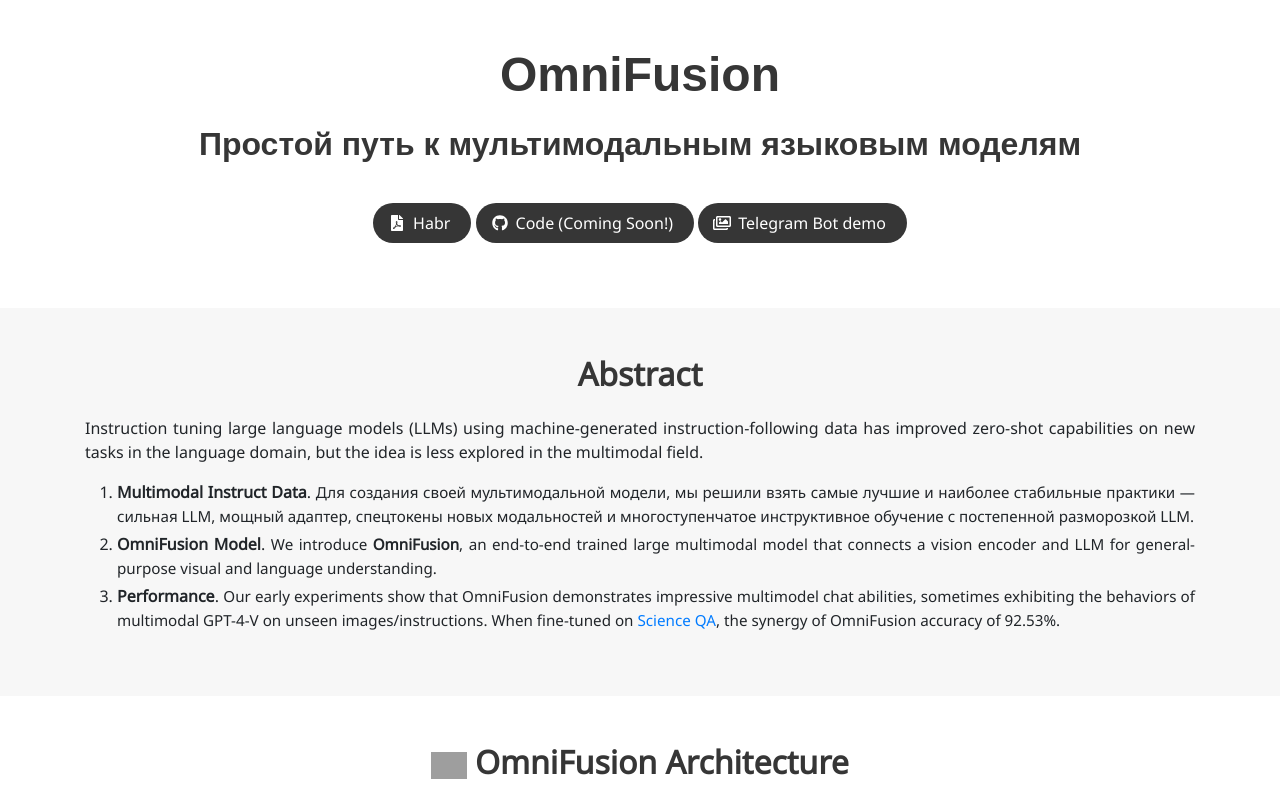
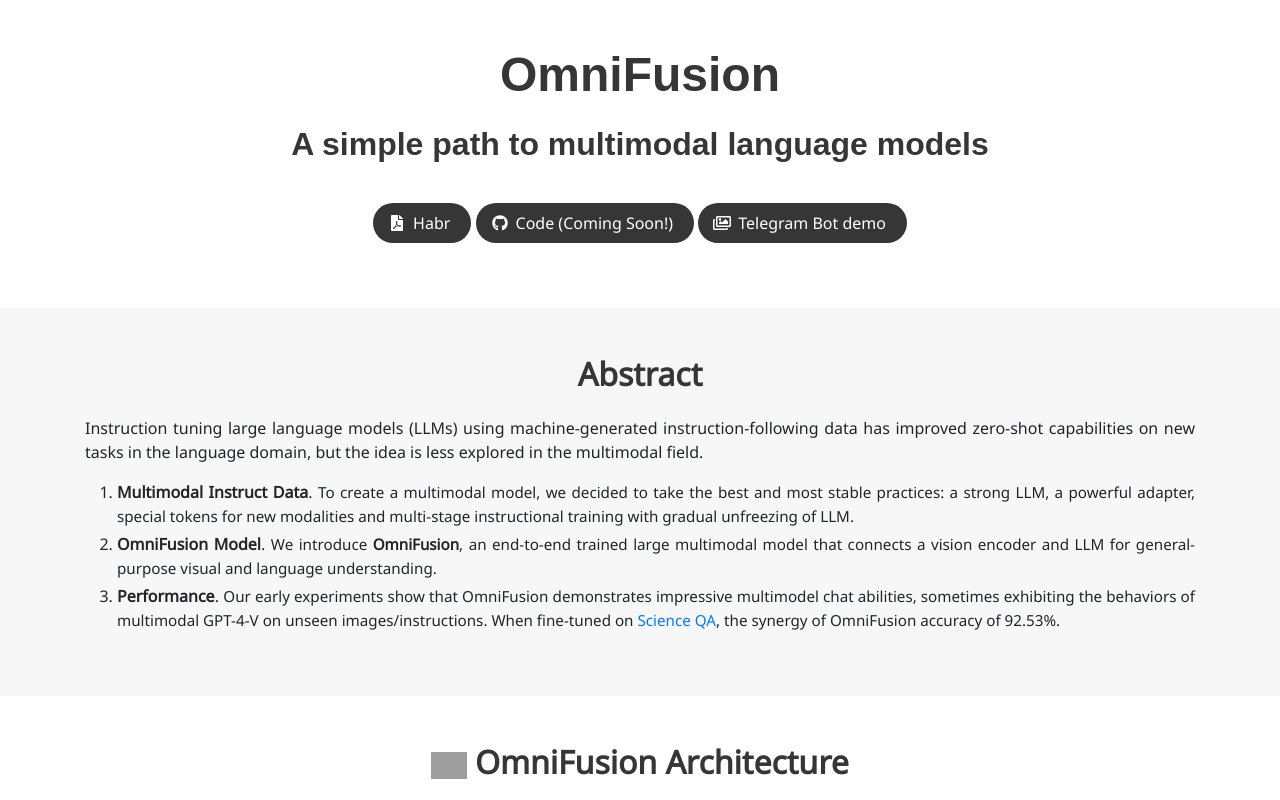
Before and after one commit to MatthewMih/testomni, a plain HTML site: page docs/index.html in a window 1280 px wide. Shown: the top 800 px of the page. Drawn offline with nearby package versions, Linux system fonts and the light colour scheme; files that its build step writes are made by us from their sources; grey boxes are pictures that could not be loaded; some icons are missing; a web font is replaced by a local one.

Commit message:
ru -> eng

```diff
--- a/docs/index.html
+++ b/docs/index.html
@@ -115,7 +115,7 @@
         <div class="columns is-centered">
           <div class="column has-text-centered">
             <h1 class="title is-1 publication-title">OmniFusion
-            <h3 class="title is-3 publication-title">Простой путь к мультимодальным языковым моделям</h3>
+            <h3 class="title is-3 publication-title">A simple path to multimodal language models</h3>
             <div class="column has-text-centered">
               <div class="publication-links">
                 <span class="link-block">
@@ -178,7 +178,7 @@
             <p>
               Instruction tuning large language models (LLMs) using machine-generated instruction-following data has improved zero-shot capabilities on new tasks in the language domain, but the idea is less explored in the multimodal field.
               <ol type="1">
-                <li><b>Multimodal Instruct Data</b>. <span style="font-size: 95%;">Для создания своей мультимодальной модели, мы решили взять самые лучшие и наиболее стабильные практики — сильная LLM, мощный адаптер, спецтокены новых модальностей и многоступенчатое инструктивное обучение с постепенной разморозкой LLM. </li>
+                <li><b>Multimodal Instruct Data</b>. <span style="font-size: 95%;">To create a multimodal model, we decided to take the best and most stable practices: a strong LLM, a powerful adapter, special tokens for new modalities and multi-stage instructional training with gradual unfreezing of LLM. </li>
                 <li><b>OmniFusion Model</b>. <span style="font-size: 95%;">We introduce <it><b>OmniFusion</b></it>, an end-to-end trained large multimodal model that connects a vision encoder and LLM for general-purpose visual and language understanding.</li>
                 <li><b>Performance</b>. <span style="font-size: 95%;">Our early experiments show that OmniFusion demonstrates impressive multimodel chat abilities, sometimes exhibiting the behaviors of multimodal GPT-4-V on unseen images/instructions.
                   When fine-tuned on <a href="https://scienceqa.github.io/">Science QA</a>, the synergy of OmniFusion accuracy of 92.53%.</li>
```
